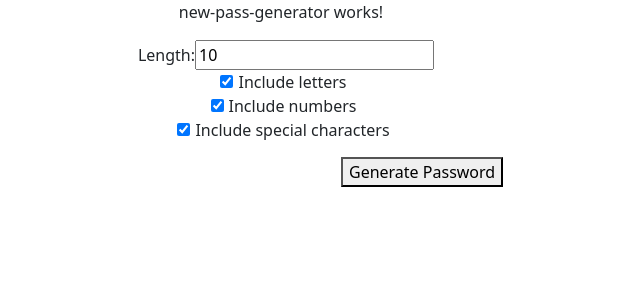
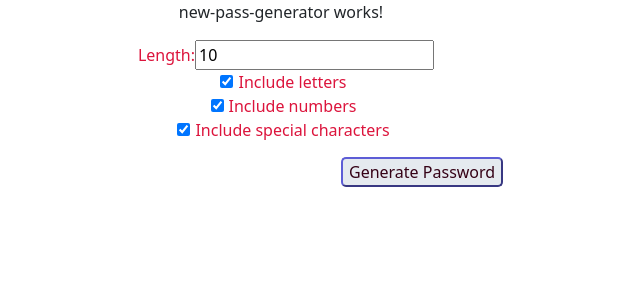
Before and after one commit to thombare62/angularapp, an Angular app: page / in a window 1280 px wide. Shown: the top 300 px of the page, without its empty margins (359-999 px from the left). Built offline with nearby package versions, Linux system fonts and the light colour scheme.

Commit message:
Update new-pass-generator.component.css

```diff
--- a/src/app/new-pass-generator/new-pass-generator.component.css
+++ b/src/app/new-pass-generator/new-pass-generator.component.css
@@ -1,6 +1,7 @@
 div{
     text-align: center;
     text-indent: 5px;
+    color: crimson;
 }
 p{
     text-align: center;
@@ -8,4 +9,10 @@ p{
 button{
    margin-left: 700px;
    margin-top: 15px;
+   color: rgb(53, 2, 22);
+   background-color: rgb(229, 234, 239);
+   border-color: rgb(93, 93, 214);
+   border-radius: 5px;
+   text-shadow: 1cm;
+   box-shadow: inset;
 }
```
